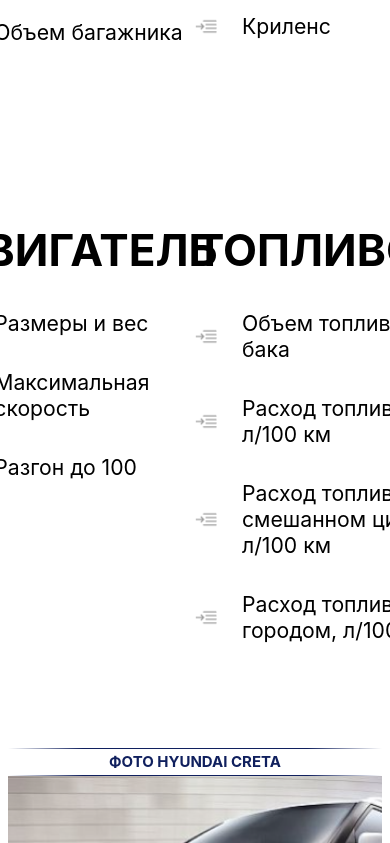
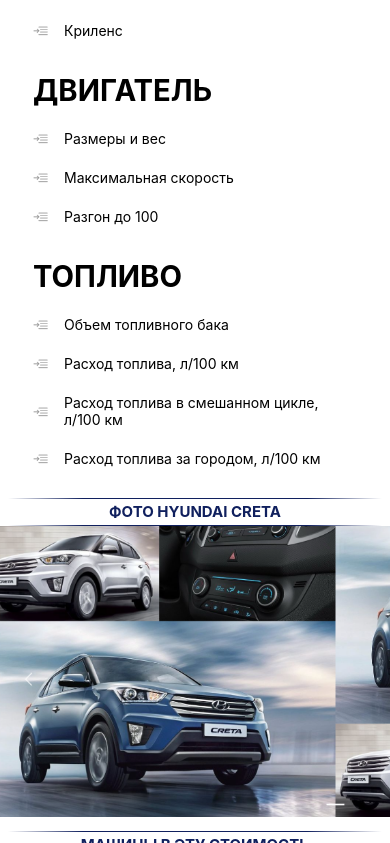
Before and after one commit to MikeGer92/AutoRakurs, a Vue app: page /brand in a window 390 px wide. Shown: the part 4861-5704 px from the top of the page. Built offline with nearby package versions, Linux system fonts and the light colour scheme; a web font is replaced by a local one; what vue-yandex-maps would draw is missing.

Commit message:
added adaptive brand-page

```diff
--- a/src/views/BrandPage.vue
+++ b/src/views/BrandPage.vue
@@ -260,8 +260,13 @@
       <div class="brandpage__divider_text">ФОТО HYUNDAI CRETA</div>
       <div class="brandpage__divider_line"></div>
     </div>
-    <div class="brandpage__image"></div>
-    <MarketBlock :style="{'margin': '85px 0 0 0'}" />
+    <div class="brandpage__image">
+      <div class="brandpage__image_content"></div>
+    </div>
+    <MarketBlock
+    class="brandpage__market-block"
+      :style="{'margin': '85px 0 0 0'}"
+    />
     <div class="brandpage__divider">
       <div class="brandpage__divider_line"></div>
       <div class="brandpage__divider_text">МАШИНЫ В ЭТУ СТОИМОСТЬ</div>
@@ -1050,10 +1055,16 @@
     }
   }
   &__image {
+    display: flex;
     width: 100%;
     max-width: 2065px;
-    height: 853px;
-    background: url('../assets/images/brand-footer-banner.png') no-repeat;
+    &_content {
+      width: 100%;
+      max-width: 2065px;
+      height: 853px;
+      // display: flex;
+      background: url('../assets/images/brand-footer-banner.png') no-repeat;
+    }
   }
   &__similar {
     width: 100%;
@@ -1334,8 +1345,54 @@
           line-height: 19px;
           align-self: flex-start;
         }
+      }
+    }
+    &__technical {
+      margin: 15px 0 0 0;
+      &_head, &_bottom {
+        flex-wrap: wrap;
+        &-size, &-eng, &-chas, &-petr {
+          width: 100%;
+          margin: 17px 25px;
+          font-size: 29.2226px;
+          line-height: 35px;
+          &--item {
+            margin-top: 22px;
+          }
+          &--icon {
+            width: 15px;
+            height: 15px;
 
+          }
+          &--text {
+            margin-left: 16px;
+            font-size: 14.0486px;
+            line-height: 17px;
+          }
+        }
       }
+    }
+    &__image {
+      width: 704px;
+      height: 291px;
+      background-size: cover;
+      overflow-x: scroll;
+      margin: 0 0 0 280px;
+      &_content {
+        width: 704px;
+        height: 291px;
+        background-size: contain;
+        overflow: hidden;
+      }
+    }
+    &__market-block {
+      display: none;
+    }
+    &__similar {
+      margin-top: 22px;
+      max-width: 600px;
+      justify-content: center;
+      flex-wrap: wrap;
     }
   }
 
```
